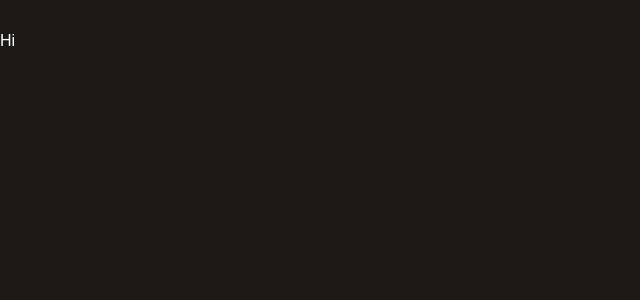
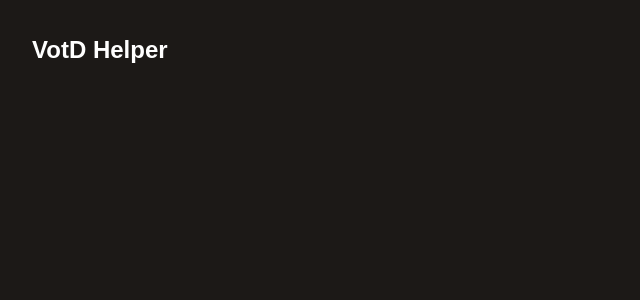
Before and after one commit to haydenisler/votd-helper, a React (Vite) app: page / in a window 1280 px wide. Shown: the top 300 px of the page, without its empty margins (0-640 px from the left). Built offline with nearby package versions, Linux system fonts and the light colour scheme; a web font is replaced by a local one.

Commit message:
fix: add logo

```diff
--- a/src/App.jsx
+++ b/src/App.jsx
@@ -7,7 +7,6 @@ function App() {
     <div className='app-container'>
       <Header />
       <main className='app-main'>
-        Hi
       </main>
     </div>
   )
--- a/src/components/Header/Header.jsx
+++ b/src/components/Header/Header.jsx
@@ -2,6 +2,8 @@ import styles from './Header.module.css';
 
 export const Header = () => {
   return(
-    <nav className={styles.header}></nav>
+    <nav className={styles.header}>
+      <h1 className={styles.logo}>VotD Helper</h1>
+    </nav>
   );
 };
--- a/src/components/Header/Header.module.css
+++ b/src/components/Header/Header.module.css
@@ -1,7 +1,13 @@
 .header {
   flex-shrink: 0;
-  padding: 1rem;
+  padding: 1rem 2rem;
   display: flex;
+  justify-content: space-between;
   flex-direction: row;
   align-items: center;
 }
+
+.logo {
+  size: 2rem;
+  font-weight: 600;
+}
```
